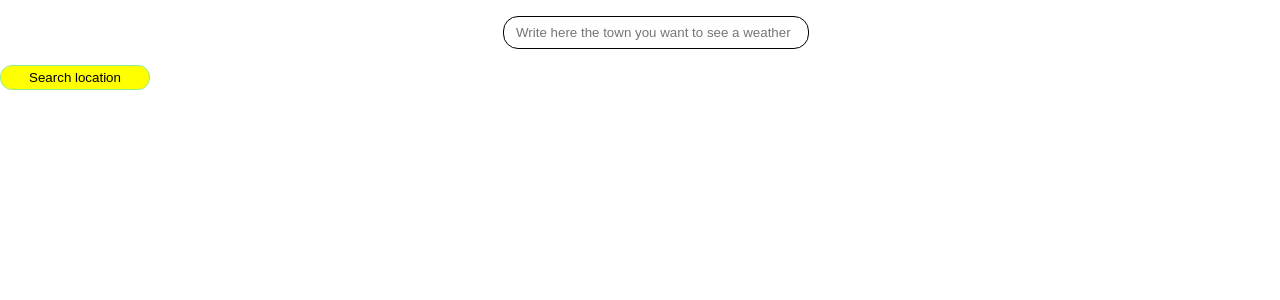
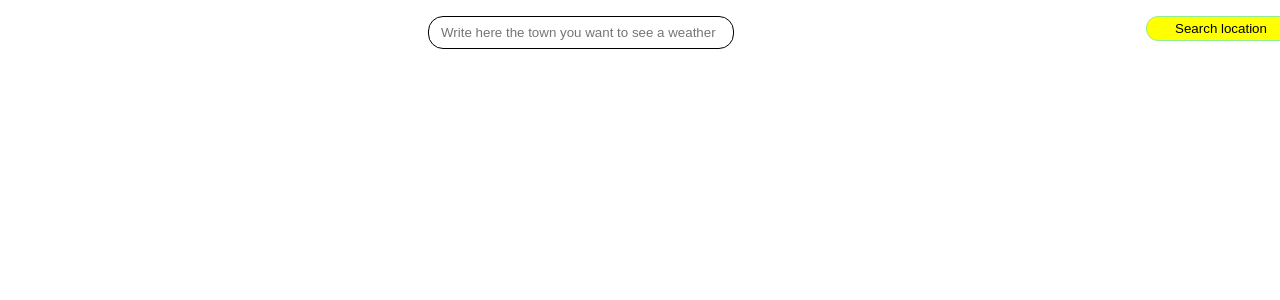
Before and after one commit to Majkan1/weather-app, a React (Vite) app: page / in a window 1280 px wide. Shown: the top 300 px of the page. Built offline with nearby package versions, Linux system fonts and the light colour scheme.

Commit message:
Change Search localization

```diff
--- a/src/App.jsx
+++ b/src/App.jsx
@@ -12,6 +12,7 @@ function Main(){
   return (
     <div className="main">
       <input type = "text" placeholder = "Write here the town you want to see a weather"/>
+      <button>Search location</button>
     </div>
   )
 }
@@ -20,7 +21,6 @@ function Main(){
 function AddButton(){
     return (
       <>
-        <button>Search location</button>
       </>
     )
 }
```
